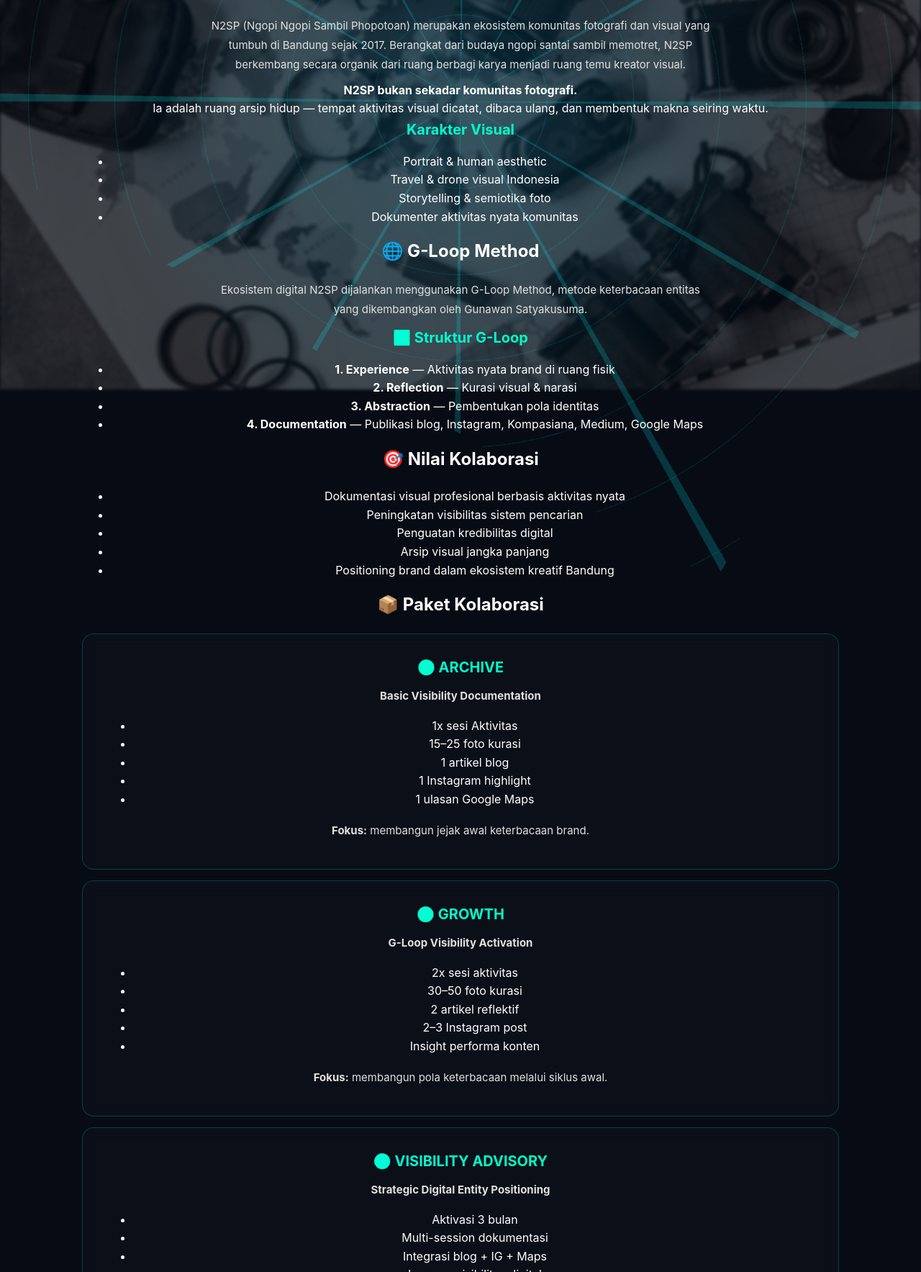
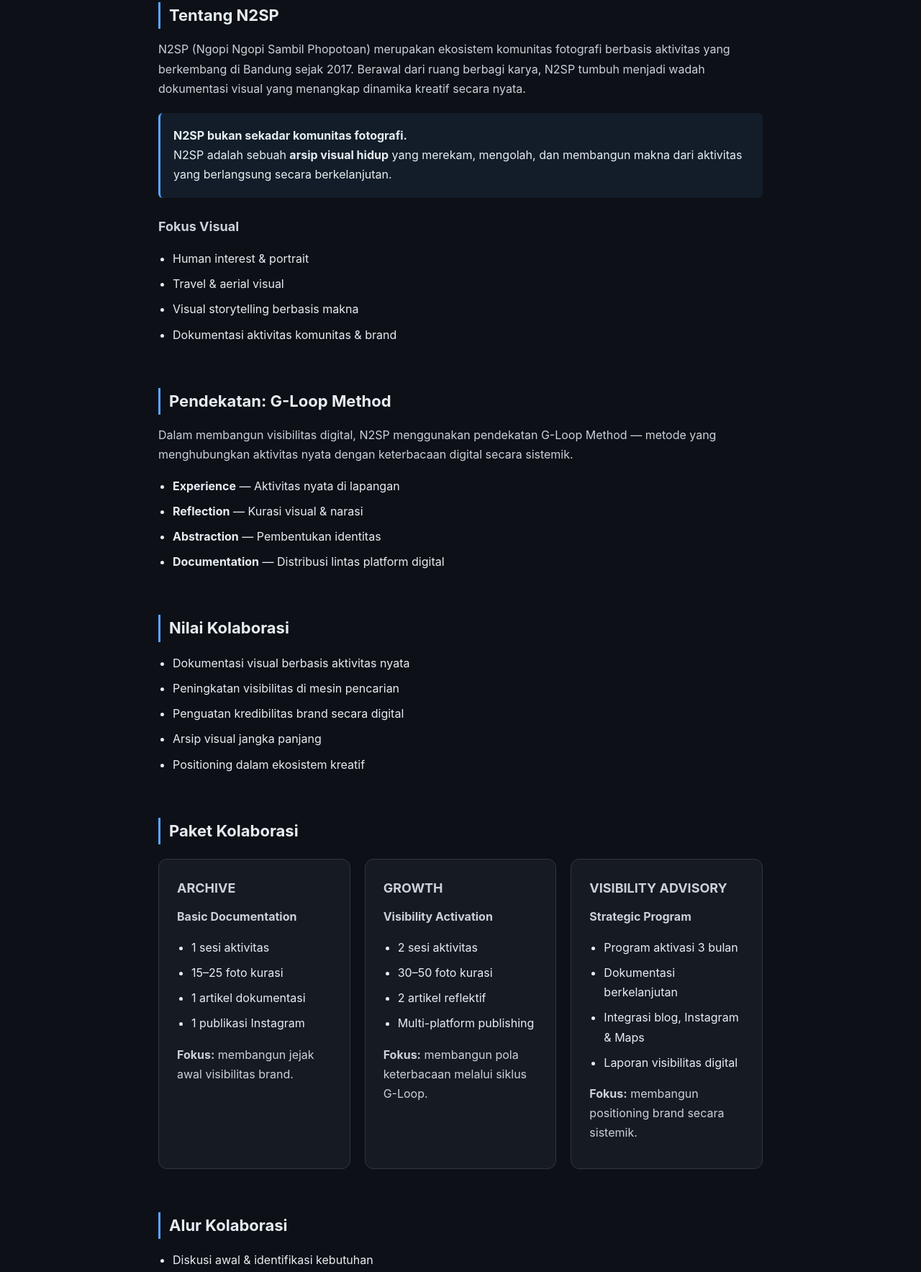
Before and after one commit to n2sp-id/n2sp-id.github.io, a plain HTML site: page proposal-kolaborasi.html in a window 1280 px wide. Shown: the part 259-2026 px from the top of the page at 72% size. Drawn offline with Linux system fonts and the light colour scheme.

Commit message:
Update proposal-kolaborasi.html

```diff
--- a/proposal-kolaborasi.html
+++ b/proposal-kolaborasi.html
@@ -3,10 +3,11 @@
 <head>
     <meta charset="UTF-8">
     <meta name="viewport" content="width=device-width, initial-scale=1.0">
-    <title>Living Visual Archive Collaboration | N2SP</title>
-    <meta name="description" content="Kolaborasi Living Visual Archive oleh N2SP Bandung berbasis G-Loop Method untuk membangun keterbacaan entitas brand secara sistemik.">
-    <link rel="stylesheet" href="style.css">
+    <title>Proposal Kolaborasi | N2SP Visual Archive</title>
+    <meta name="description" content="Proposal kolaborasi N2SP Bandung berbasis Living Visual Archive dan G-Loop Method untuk meningkatkan visibilitas dan kredibilitas brand.">
 
+    <!-- 🔥 GANTI KE STYLE BARU -->
+    <link rel="stylesheet" href="proposal-style.css">
 </head>
 
 <body>
@@ -14,133 +15,129 @@
 
 <nav>
   <a href="index.html">Home</a>
-  <a href="tentang.html">Tentang N2SP</a>
+  <a href="tentang.html">Tentang</a>
   <a href="aktifitas.html">Aktivitas</a>
   <a href="node-visual/">Node Visual</a>
   <a href="kolaborasi.html">Kolaborasi</a>
-  <a href="proposal-kolaborasi.html">Proposal</a>
 </nav>
 
 <header>
-    <h1>Proposal Living Visual Archive Collaboration</h1>
+    <h1>Proposal Kolaborasi Living Visual Archive</h1>
     <p>N2SP — Ngopi Ngopi Sambil Phopotoan | Bandung</p>
 </header>
 
 <section>
-    <h2>🌿 Tentang N2SP</h2>
+    <h2>Tentang N2SP</h2>
     <p>
-        N2SP (Ngopi Ngopi Sambil Phopotoan) merupakan ekosistem komunitas fotografi dan visual
-        yang tumbuh di Bandung sejak 2017. Berangkat dari budaya ngopi santai sambil memotret,
-        N2SP berkembang secara organik dari ruang berbagi karya menjadi ruang temu kreator visual.
+        N2SP (Ngopi Ngopi Sambil Phopotoan) merupakan ekosistem komunitas fotografi berbasis aktivitas
+        yang berkembang di Bandung sejak 2017. Berawal dari ruang berbagi karya, N2SP tumbuh menjadi
+        wadah dokumentasi visual yang menangkap dinamika kreatif secara nyata.
     </p>
 
     <div class="highlight">
         <strong>N2SP bukan sekadar komunitas fotografi.</strong><br>
-        Ia adalah ruang arsip hidup — tempat aktivitas visual dicatat, dibaca ulang,
-        dan membentuk makna seiring waktu.
+        N2SP adalah sebuah <strong>arsip visual hidup</strong> yang merekam, mengolah, dan membangun makna
+        dari aktivitas yang berlangsung secara berkelanjutan.
     </div>
 
-    <h3>Karakter Visual</h3>
+    <h3>Fokus Visual</h3>
     <ul>
-        <li>Portrait & human aesthetic</li>
-        <li>Travel & drone visual Indonesia</li>
-        <li>Storytelling & semiotika foto</li>
-        <li>Dokumenter aktivitas nyata komunitas</li>
+        <li>Human interest & portrait</li>
+        <li>Travel & aerial visual</li>
+        <li>Visual storytelling berbasis makna</li>
+        <li>Dokumentasi aktivitas komunitas & brand</li>
     </ul>
 </section>
 
 <section>
-    <h2>🌐 G-Loop Method</h2>
+    <h2>Pendekatan: G-Loop Method</h2>
     <p>
-        Ekosistem digital N2SP dijalankan menggunakan G-Loop Method,
-        metode keterbacaan entitas yang dikembangkan oleh Gunawan Satyakusuma.
+        Dalam membangun visibilitas digital, N2SP menggunakan pendekatan G-Loop Method —
+        metode yang menghubungkan aktivitas nyata dengan keterbacaan digital secara sistemik.
     </p>
 
-    <h3>🔁 Struktur G-Loop</h3>
     <ul>
-        <li><strong>1. Experience</strong> — Aktivitas nyata brand di ruang fisik</li>
-        <li><strong>2. Reflection</strong> — Kurasi visual & narasi</li>
-        <li><strong>3. Abstraction</strong> — Pembentukan pola identitas</li>
-        <li><strong>4. Documentation</strong> — Publikasi blog, Instagram, Kompasiana, Medium, Google Maps</li>
+        <li><strong>Experience</strong> — Aktivitas nyata di lapangan</li>
+        <li><strong>Reflection</strong> — Kurasi visual & narasi</li>
+        <li><strong>Abstraction</strong> — Pembentukan identitas</li>
+        <li><strong>Documentation</strong> — Distribusi lintas platform digital</li>
     </ul>
 </section>
 
 <section>
-    <h2>🎯 Nilai Kolaborasi</h2>
+    <h2>Nilai Kolaborasi</h2>
     <ul>
-        <li>Dokumentasi visual profesional berbasis aktivitas nyata</li>
-        <li>Peningkatan visibilitas sistem pencarian</li>
-        <li>Penguatan kredibilitas digital</li>
+        <li>Dokumentasi visual berbasis aktivitas nyata</li>
+        <li>Peningkatan visibilitas di mesin pencarian</li>
+        <li>Penguatan kredibilitas brand secara digital</li>
         <li>Arsip visual jangka panjang</li>
-        <li>Positioning brand dalam ekosistem kreatif Bandung</li>
+        <li>Positioning dalam ekosistem kreatif</li>
     </ul>
 </section>
 
 <section>
-    <h2>📦 Paket Kolaborasi</h2>
+    <h2>Paket Kolaborasi</h2>
 
     <div class="packages">
 
         <div class="card">
-            <h3>🟢 ARCHIVE</h3>
-            <p><strong>Basic Visibility Documentation</strong></p>
+            <h3>ARCHIVE</h3>
+            <p><strong>Basic Documentation</strong></p>
             <ul>
-                <li>1x sesi Aktivitas</li>
+                <li>1 sesi aktivitas</li>
                 <li>15–25 foto kurasi</li>
-                <li>1 artikel blog</li>
-                <li>1 Instagram highlight</li>
-                <li>1 ulasan Google Maps</li>
+                <li>1 artikel dokumentasi</li>
+                <li>1 publikasi Instagram</li>
             </ul>
-            <p><strong>Fokus:</strong> membangun jejak awal keterbacaan brand.</p>
+            <p><strong>Fokus:</strong> membangun jejak awal visibilitas brand.</p>
         </div>
 
         <div class="card">
-            <h3>🟡 GROWTH</h3>
-            <p><strong>G-Loop Visibility Activation</strong></p>
+            <h3>GROWTH</h3>
+            <p><strong>Visibility Activation</strong></p>
             <ul>
-                <li>2x sesi aktivitas</li>
+                <li>2 sesi aktivitas</li>
                 <li>30–50 foto kurasi</li>
                 <li>2 artikel reflektif</li>
-                <li>2–3 Instagram post</li>
-                <li>Insight performa konten</li>
+                <li>Multi-platform publishing</li>
             </ul>
-            <p><strong>Fokus:</strong> membangun pola keterbacaan melalui siklus awal.</p>
+            <p><strong>Fokus:</strong> membangun pola keterbacaan melalui siklus G-Loop.</p>
         </div>
 
         <div class="card">
-            <h3>🔵 VISIBILITY ADVISORY</h3>
-            <p><strong>Strategic Digital Entity Positioning</strong></p>
+            <h3>VISIBILITY ADVISORY</h3>
+            <p><strong>Strategic Program</strong></p>
             <ul>
-                <li>Aktivasi 3 bulan</li>
-                <li>Multi-session dokumentasi</li>
-                <li>Integrasi blog + IG + Maps</li>
+                <li>Program aktivasi 3 bulan</li>
+                <li>Dokumentasi berkelanjutan</li>
+                <li>Integrasi blog, Instagram & Maps</li>
                 <li>Laporan visibilitas digital</li>
             </ul>
-            <p><strong>Fokus:</strong> menjadikan brand entitas terbaca sistemik.</p>
+            <p><strong>Fokus:</strong> membangun positioning brand secara sistemik.</p>
         </div>
 
     </div>
 </section>
 
 <section>
-    <h2>🔁 Mekanisme Kolaborasi</h2>
+    <h2>Alur Kolaborasi</h2>
     <ul>
-        <li>Diskusi awal & pemetaan kebutuhan</li>
-        <li>Penyesuaian konsep</li>
-        <li>Pelaksanaan aktivitas komunitas</li>
-        <li>Dokumentasi & publikasi</li>
+        <li>Diskusi awal & identifikasi kebutuhan</li>
+        <li>Perumusan konsep kolaborasi</li>
+        <li>Pelaksanaan aktivitas & dokumentasi</li>
+        <li>Publikasi & distribusi konten</li>
         <li>Evaluasi & rekomendasi lanjutan</li>
     </ul>
 </section>
 
-     <a href="https://wa.me/6285794346346" class="btn"> Mulai Diskusi Awal</a>
+<a href="https://wa.me/6285174223650" class="btn">Mulai Diskusi</a>
 
 <section>
-    <h2>🌿 Penutup</h2>
+    <h2>Penutup</h2>
     <p>
-        Kolaborasi ini bukan sekadar produksi konten visual,
-        melainkan proses membangun jejak digital yang hidup, terstruktur, dan berkelanjutan.
-        Brand yang bertumbuh adalah brand yang memiliki konteks, makna, dan jejak konsisten.
+        Kolaborasi ini dirancang sebagai proses strategis dalam membangun visibilitas brand yang berkelanjutan.
+        Melalui pendekatan berbasis aktivitas dan dokumentasi, brand tidak hanya terlihat, tetapi juga memiliki
+        konteks, makna, dan jejak digital yang kuat.
     </p>
 </section>
 
@@ -150,5 +147,6 @@
     <p>Bandung, Indonesia</p>
 </footer>
 
+</div>
 </body>
 </html>
```
